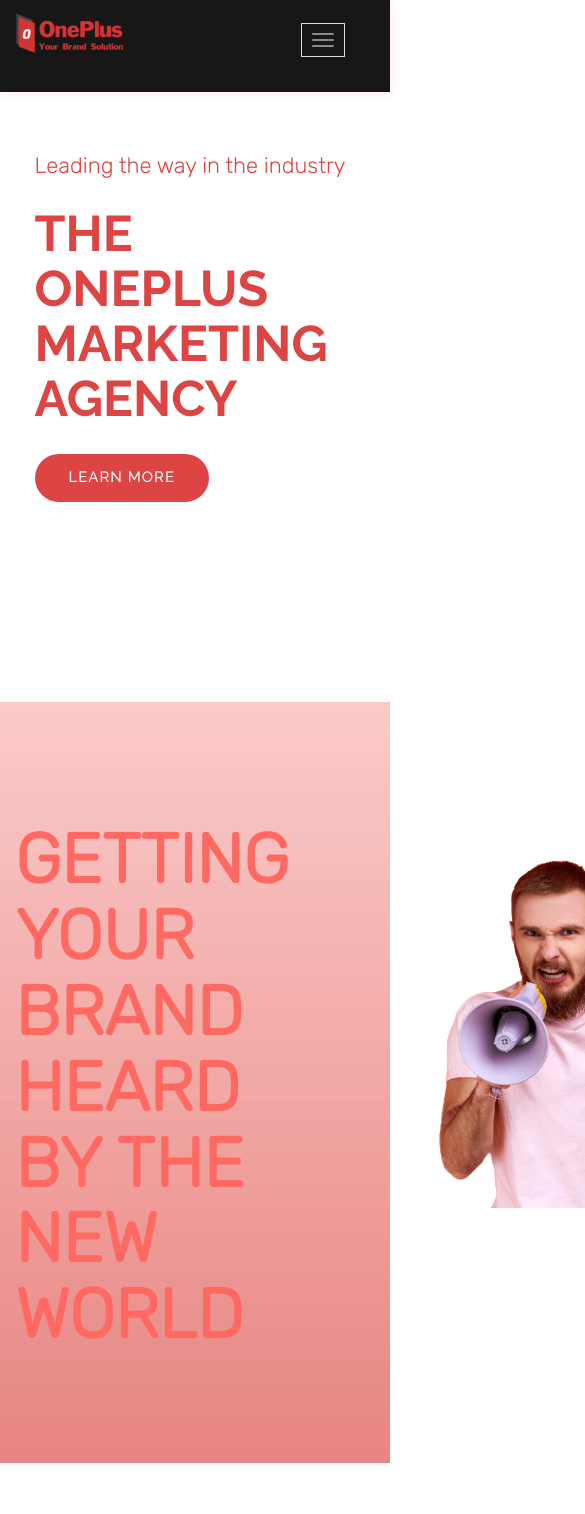
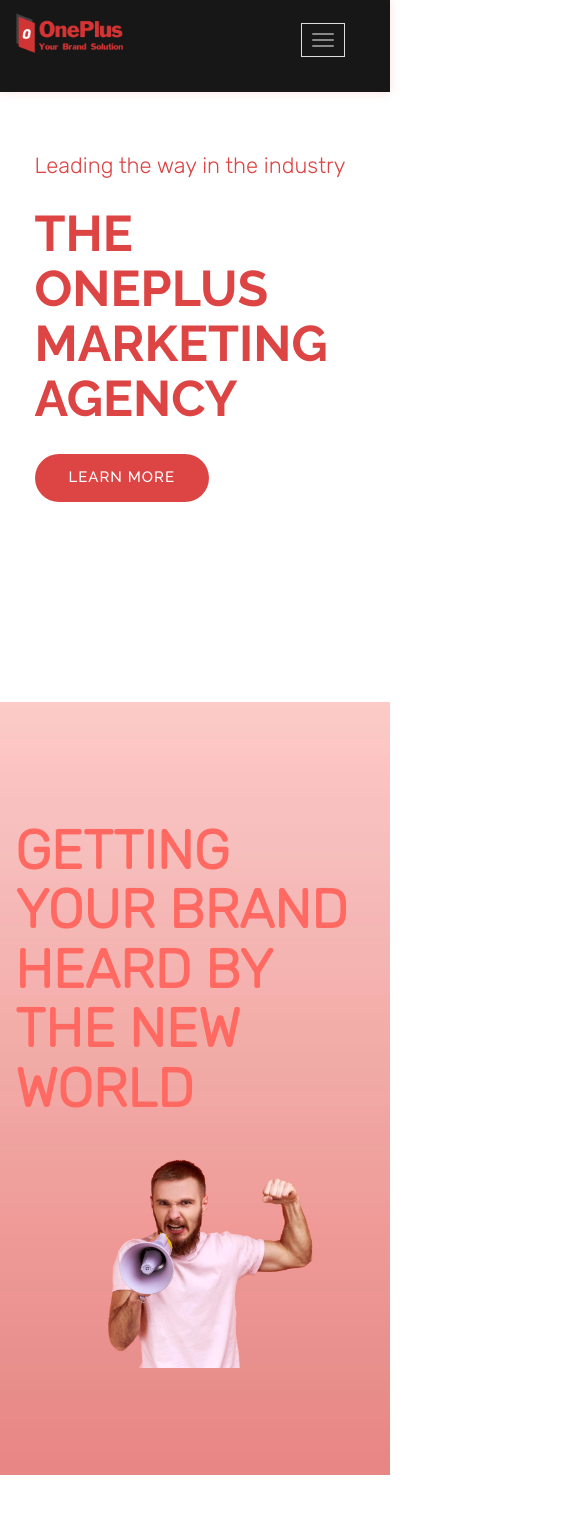
Before and after one commit to harshal6/oneplus, a React (Create React App) app: page / in a window 390 px wide. Shown: the top 1514 px of the page, 585 px wide, since content can reach past the window. Built offline with nearby package versions, Linux system fonts and the light colour scheme; what smooth-scroll would draw is missing.

Commit message:
responsiv

```diff
--- a/src/css/newstyle.css
+++ b/src/css/newstyle.css
@@ -337,24 +337,19 @@
     font-weight: 800;
 }
 
-.brand-sub-wrapper {
-    display: flex;
-    flex-direction: row;
-}
-
 .brand-image {
     margin: 7px;
     max-width: unset;
 }
 
-#brand .row {
+#brand .brand-sub-wrapper {
     display: flex;
     justify-content: space-between;
     align-items: center;
     max-width: 100%;
 }
 
-#brand .row .col-xs-12 {
+#brand .brand-sub-wrapper .col-xs-12 {
     width: auto;
 }
 
@@ -896,8 +891,17 @@
         max-width: 100%;
         height: auto !important;
     }
-    #brand .row {
+    #brand .brand-sub-wrapper {
+        flex-direction: column;
         display: block;
+    }
+    .brand-image {
+        margin: 7px;
+        max-width: 100%;
+    }
+    .brand-text h1 {
+        font-size: 54px;
+        font-weight: 800;
     }
 }
 
```
Also changed, not shown: src/images/image-1.png (added), src/images/services1.png (added).
